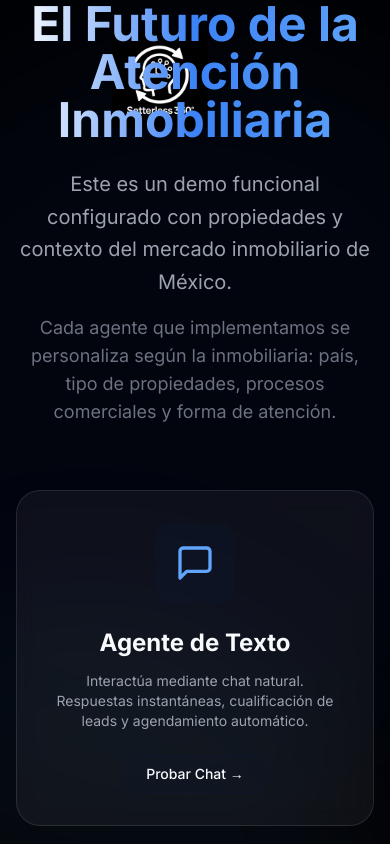
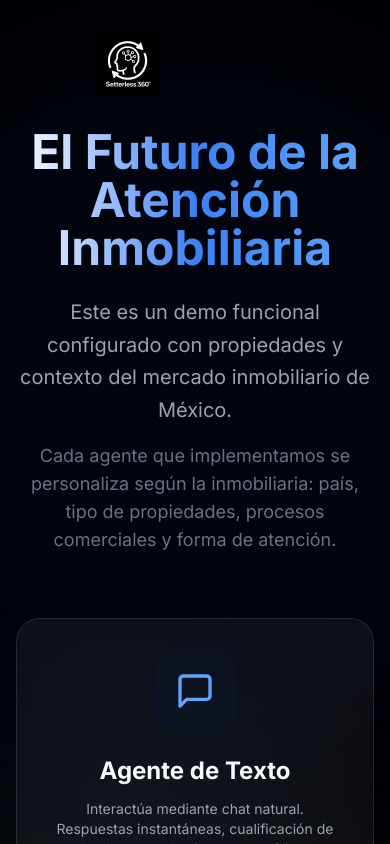
Before and after one commit to iacondiego/demo-agente-n8n, a Next.js app: page / in a window 390 px wide. Shown: the top 844 px of the page. Built offline with nearby package versions, Linux system fonts and the light colour scheme.

Commit message:
fix: responsive landing page mobile layout

```diff
--- a/components/landing/LandingPage.tsx
+++ b/components/landing/LandingPage.tsx
@@ -16,7 +16,7 @@ export default function LandingPage() {
             {/* Header */}
             <header className="absolute top-0 left-0 right-0 p-8 flex justify-between items-center z-10 animate-fade-in">
                 <div className="flex items-center space-x-4">
-                    <div className="relative w-64 h-24"> {/* Container for logo */}
+                    <div className="relative w-48 h-16 md:w-64 md:h-24"> {/* Container for logo */}
                         <img
                             src="/logo.png"
                             alt="Setterless Logo"
@@ -27,7 +27,7 @@ export default function LandingPage() {
             </header>
 
             {/* Main Content */}
-            <main className="z-10 container mx-auto px-4 text-center">
+            <main className="z-10 container mx-auto px-4 text-center pt-32 md:pt-0">
 
                 <div className="mb-16 animate-fade-in">
                     <h1 className="text-5xl md:text-7xl font-bold mb-6 bg-gradient-to-r from-white via-immobrand-lightblue to-immobrand-accent bg-clip-text text-transparent">
```
